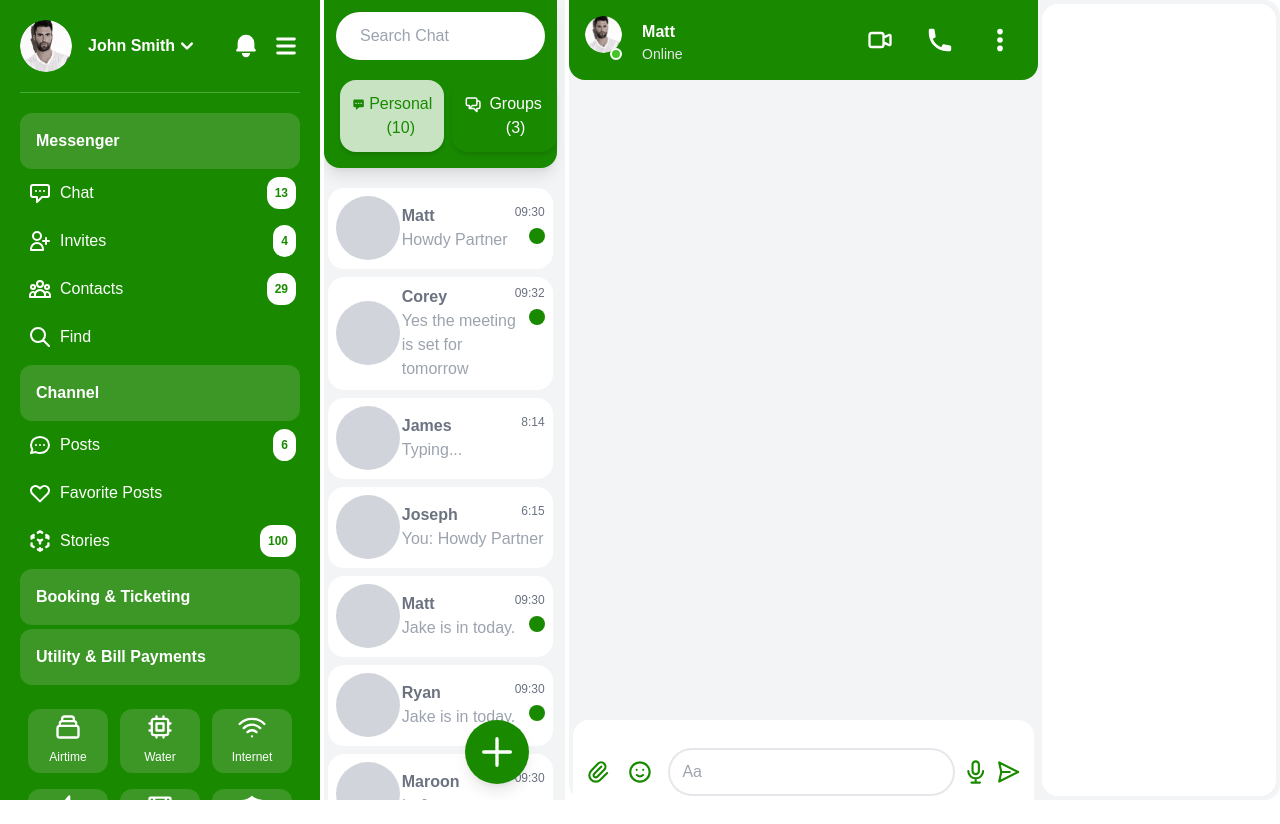
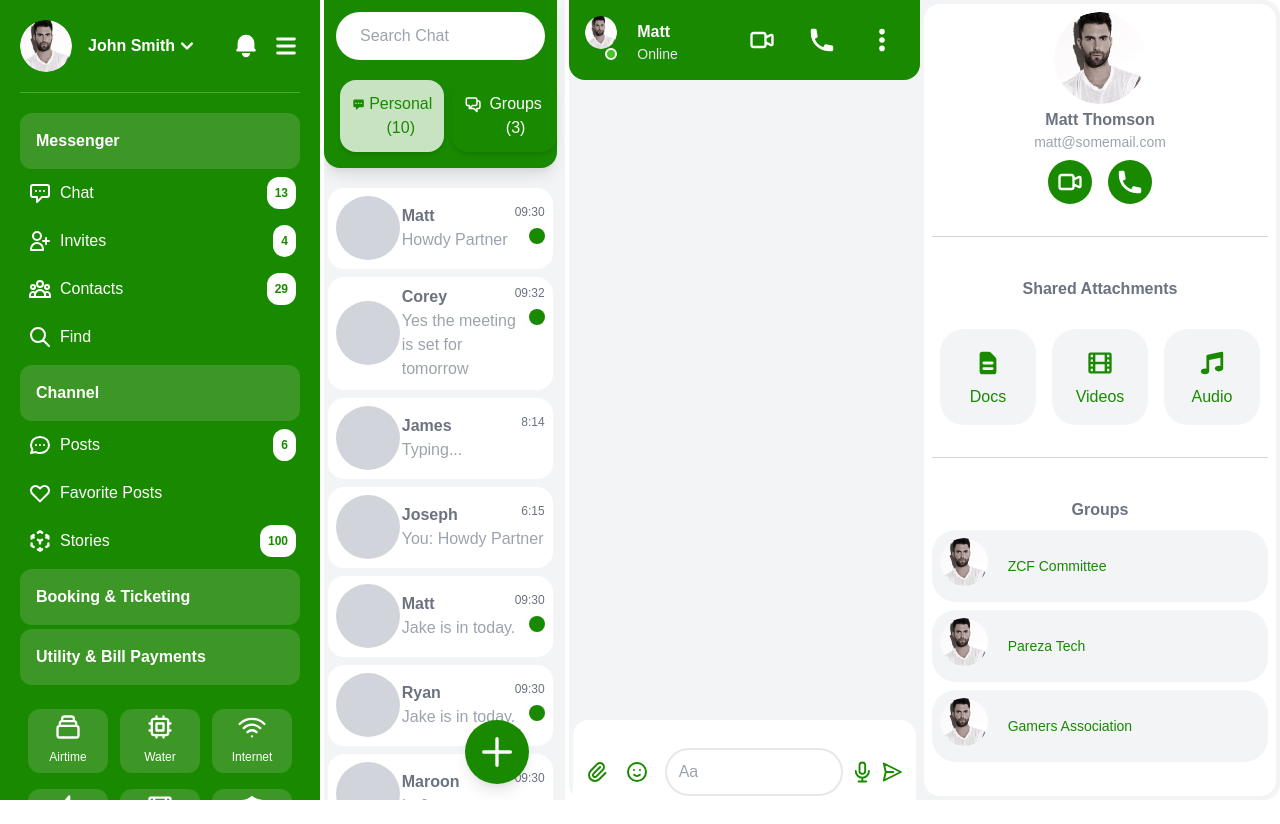
Before and after one commit to cephaschapa/ZCF-Web, a Next.js app: page /chat in a window 1280 px wide. Built offline with nearby package versions, Linux system fonts and the light colour scheme.

Commit message:
Added chat side info panel

```diff
--- /dev/null
+++ b/components/Chat/AttachmentBtns.js
@@ -0,0 +1,9 @@
+function AttachmentBtns() {
+    return (
+        <div>
+
+        </div>
+    )
+}
+
+export default AttachmentBtns
--- /dev/null
+++ b/components/Chat/ChatGroups.js
@@ -0,0 +1,16 @@
+import Image from "next/image"
+
+function ChatGroups({name}) {
+    return (
+            <div className="flex flex-row bg-gray-100 w-full mt-2 rounded-3xl p-2 items-center">
+                <div className="h-14 w-14 items-center">
+                    <Image src="/assets/profilepic.png" alt="Profile Picture" className="rounded-full cursor-pointer p-2 transition duration-150 transform hover:scale-95" height={92} width={92} />
+                </div>
+                <div className="w-full">
+                    <p className="text-sm ml-5 text-[#198A00]">{name}</p>
+                </div>
+        </div>
+    )
+}
+
+export default ChatGroups
--- a/components/Chat/ChatSection.js
+++ b/components/Chat/ChatSection.js
@@ -1,8 +1,9 @@
-import { EmojiHappyIcon, MicrophoneIcon, PaperAirplaneIcon, PaperClipIcon, VideoCameraIcon } from '@heroicons/react/outline'
-import { DotsVerticalIcon, PhoneIcon } from '@heroicons/react/solid'
+import { EmojiHappyIcon, FilmIcon, MicrophoneIcon, PaperAirplaneIcon, PaperClipIcon, VideoCameraIcon } from '@heroicons/react/outline'
+import { DocumentTextIcon, DotsVerticalIcon, MusicNoteIcon, PhoneIcon } from '@heroicons/react/solid'
 import Image from 'next/image';
 // import Picker from 'emoji-picker-react';
 import {useState} from 'react'
+import ChatGroups from './ChatGroups';
 
 function ChatSection() {
     // const [chosenEmoji, setChosenEmoji] = useState(null)
@@ -48,7 +49,32 @@ function ChatSection() {
                     </div>
                 </div>
             </div>
-            <div className="flex flex-grow w-2/4 bg-white m-1 rounded-2xl">
+            <div className="flex-grow w-2/4 p-2 bg-white m-1 rounded-2xl">
+                <div className="flex flex-col items-center h-24">
+                    <Image src="/assets/profilepic.png" alt="Profile Picture" className="rounded-full cursor-pointer p-2 transition duration-150 transform hover:scale-95" height={92} width={92} />
+                </div>
+                <div className="flex flex-col items-center">
+                    <p className="font-bold text-gray-500">Matt Thomson</p>
+                    <p className="text-sm text-gray-400">matt@somemail.com</p>
+                </div>
+                <div className="flex flex-row justify-center items-center w-full border-b border-gray-300 pb-6">
+                    <button className="bg-[#198A00] m-2 p-2 rounded-full"><VideoCameraIcon className="h-7"/></button>
+                    <button className="bg-[#198A00] m-2 p-2 rounded-full"><PhoneIcon className="h-7"/></button>
+                </div>
+                <div className="flex flex-col items-center mt-10 border-b border-gray-300 pb-6">
+                    <p className="text-gray-500 font-bold">Shared Attachments</p>
+                    <div className="flex flex-row mt-5">
+                        <button className="flex flex-col items-center space-y-2 pt-5 text-[#198A00] bg-gray-100 m-2 p-2 rounded-3xl h-24 w-24"><DocumentTextIcon className="h-7"/> <span>Docs</span></button>
+                        <button className="flex flex-col items-center space-y-2 pt-5 text-[#198A00] bg-gray-100 m-2 p-2 rounded-3xl h-24 w-24"><FilmIcon className="h-7"/><span>Videos</span></button>
+                        <button className="flex flex-col items-center space-y-2 pt-5 text-[#198A00] bg-gray-100 m-2 p-2 rounded-3xl h-24 w-24"><MusicNoteIcon className="h-7"/><span>Audio</span></button>
+                    </div>
+                </div>
+                <div className="flex flex-col items-center mt-10">
+                    <p className="text-gray-500 font-bold">Groups</p>
+                    <ChatGroups name="ZCF Committee"/>
+                    <ChatGroups name="Pareza Tech"/>
+                    <ChatGroups name="Gamers Association"/>
+                </div>
 
             </div>
         </div>
--- a/pages/chat/index.js
+++ b/pages/chat/index.js
@@ -6,7 +6,7 @@ import Midpanel from '../../components/Midpanel/Midpanel';
 import Navbar from '../../components/Navbar';
 function ChatHome() {
     return (
-        <div>
+        <div className="h-screen">
             <Head>
                 <title>ZCF | Chat</title>
                 <meta name="description" content="Generated by create next app" />
```
